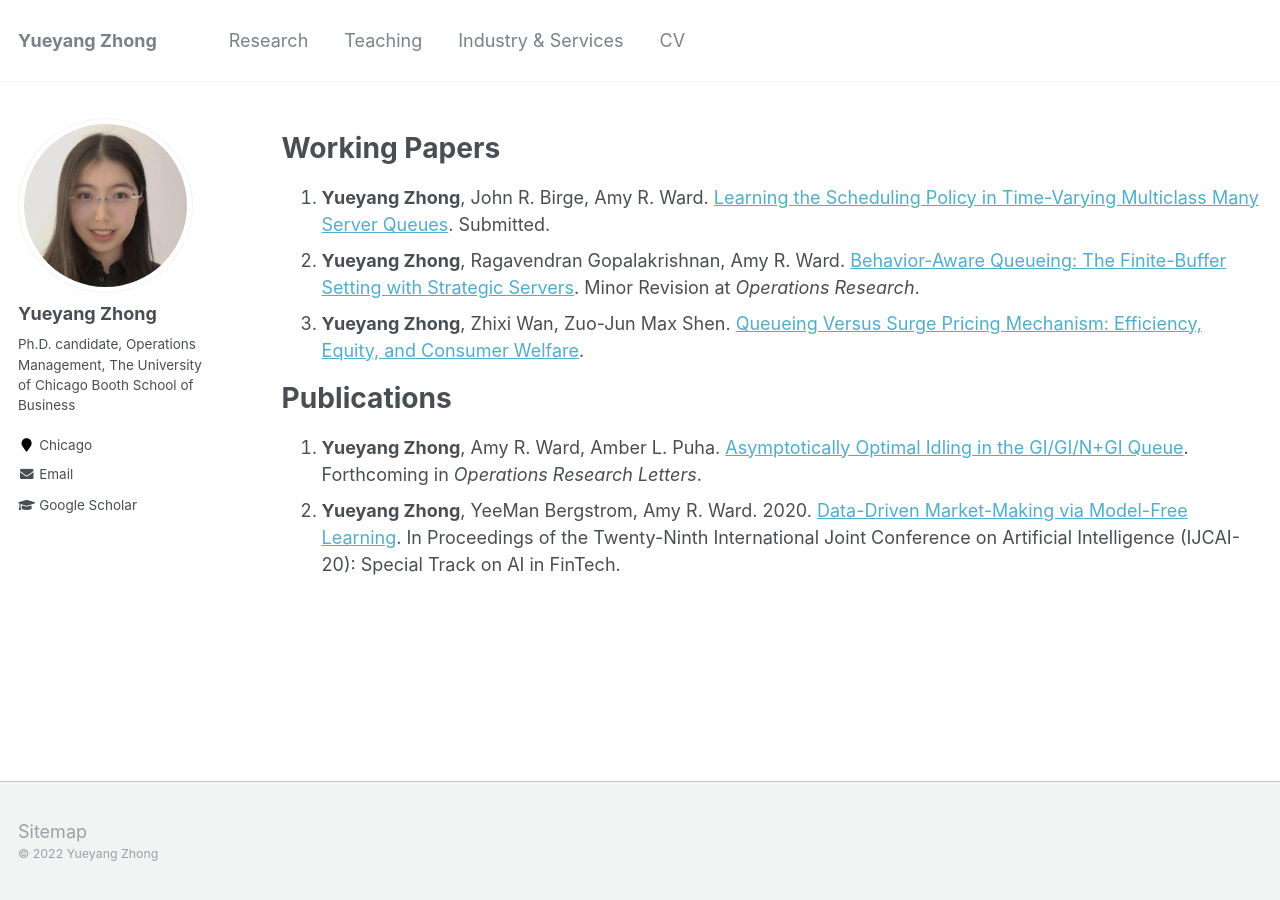
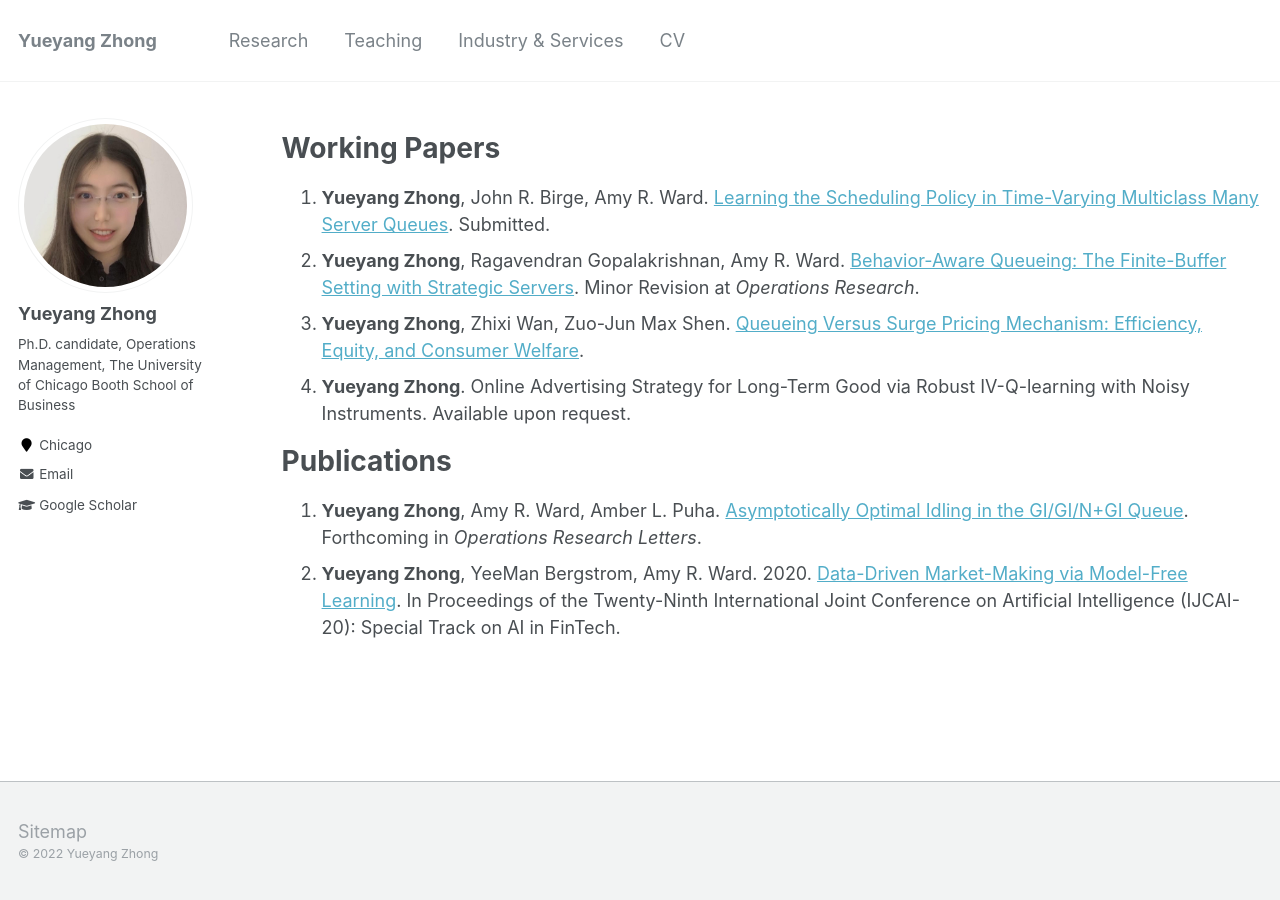
Before and after one commit to alicemengqi/site, a Jekyll site: the page built from _pages/publications.md, in a window 1280 px wide. Built offline with Jekyll 4.4.1, drawn with Linux system fonts in a browser that asks for light colours.

Commit message:
Update publications.md

```diff
--- a/_pages/publications.md
+++ b/_pages/publications.md
@@ -10,6 +10,7 @@ author_profile: true
 1. **Yueyang Zhong**, John R. Birge, Amy R. Ward. [Learning the Scheduling Policy in Time-Varying Multiclass Many Server Queues](https://papers.ssrn.com/sol3/papers.cfm?abstract_id=4090021). Submitted.
 2. **Yueyang Zhong**, Ragavendran Gopalakrishnan, Amy R. Ward. [Behavior-Aware Queueing: The Finite-Buffer Setting with Strategic Servers](https://papers.ssrn.com/sol3/papers.cfm?abstract_id=3633435). Minor Revision at *Operations Research*.
 3. **Yueyang Zhong**, Zhixi Wan, Zuo-Jun Max Shen. [Queueing Versus Surge Pricing Mechanism: Efficiency, Equity, and Consumer Welfare](https://papers.ssrn.com/sol3/papers.cfm?abstract_id=3699134).
+4. **Yueyang Zhong**. Online Advertising Strategy for Long-Term Good via Robust IV-Q-learning with Noisy Instruments. Available upon request.
 
 # Publications
 1. **Yueyang Zhong**, Amy R. Ward, Amber L. Puha. [Asymptotically Optimal Idling in the GI/GI/N+GI Queue](https://www.sciencedirect.com/science/article/pii/S0167637722000530). Forthcoming in *Operations Research Letters*.
```
